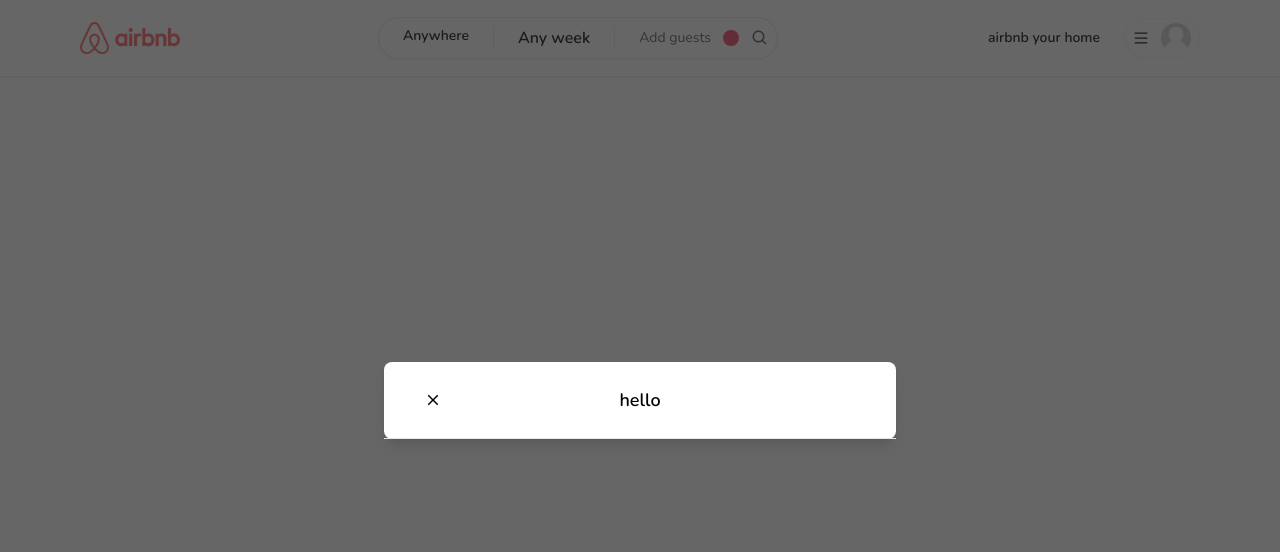
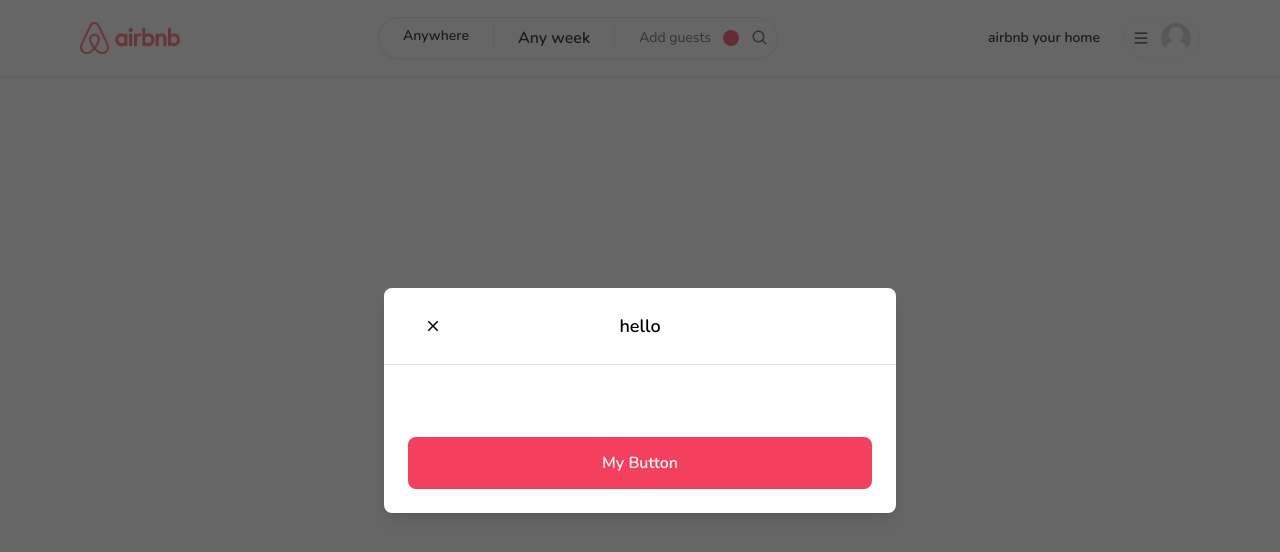
Before and after one commit to sidharthhhh/airbnb, a Next.js app: page / in a window 1280 px wide. Shown: the top 552 px of the page. Built offline with nearby package versions, Linux system fonts and the light colour scheme.

Commit message:
cutom button created

```diff
--- /dev/null
+++ b/app/components/Button.tsx
@@ -0,0 +1,52 @@
+'use client'
+import {IconType} from "react-icons"
+
+interface ButtonProps {
+ label : string;
+ onClick : (e: React.MouseEvent<HTMLButtonElement>) => void;
+ disabled?: boolean;
+ outline?: boolean;
+ small?: boolean;
+ icon?: IconType;
+}
+
+const Button: React.FC<ButtonProps> = ({
+    label,
+    onClick,
+    disabled,
+    outline,
+    small,
+    icon: Icon
+}) => {
+  return (
+    <button
+    onClick={onClick}
+    disabled={disabled}
+    className={`
+    relative
+    disabled:opacity-70
+    disabled:cursor-not-allowed
+    rounded-lg
+    hover:opacity-80
+    w-full
+    transition
+    ${outline ? 'bg-white' : 'bg-rose-500'}
+    ${outline ? 'border-black' : 'border-rose-500'}
+    ${outline ? 'text-black' : 'text-white'}
+    ${small ? 'py-1' : 'py-3'}
+    ${small ? 'text-sm' : 'text-md'}
+    ${small ? 'font-light' : 'font-semibold'}
+    ${small ? 'border-[1px]' : 'border-2'}
+    `}>
+        {Icon && (
+            <Icon
+            size={24}
+            className="absolute left-4 top-3"
+            />
+        )}
+        {label}
+    </button>
+  )
+}
+
+export default Button
--- a/app/components/modals/Modal.tsx
+++ b/app/components/modals/Modal.tsx
@@ -1,6 +1,7 @@
 "use client";
 import { useState, useEffect, useCallback } from "react";
 import {IoMdClose} from 'react-icons/io'
+import Button from "../Button";
 
 interface ModalProps {
   isOpen?: boolean;
@@ -95,8 +96,14 @@ const Modal: React.FC<ModalProps> = ({
 
               </div>
               {/* body */}
-              <div>
-
+              <div className="relative p-6 flex-auto">
+                {body}
+              </div>
+              {/* Footer */}
+              <div className="flex flex-col gap-2 p-6">
+                 <div className="flex flex-row items-center gap-4 w-full">
+                   <Button  label="My Button" />
+                 </div>
               </div>
 
             </div>
```
